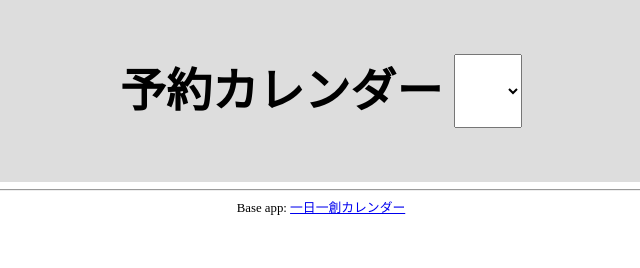
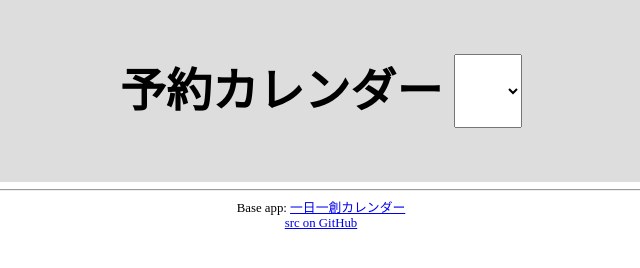
Before and after one commit to code4fukui/object-store, a plain HTML site: page static/index.html in a window 1280 px wide. Shown: the full height of the page, 319-959 px from the left. Drawn offline with Linux system fonts and the light colour scheme.

Commit message:
add link to src

```diff
--- a/static/index.html
+++ b/static/index.html
@@ -9,6 +9,7 @@
 <main id=main></main>
 <hr>
 Base app: <a href=https://fukuno.jig.jp/calendar.html>一日一創カレンダー</a><br>
+<a href=https://github.com/code4fukui/object-store/>src on GitHub</a><br>
 
 <style>
 body {
```
